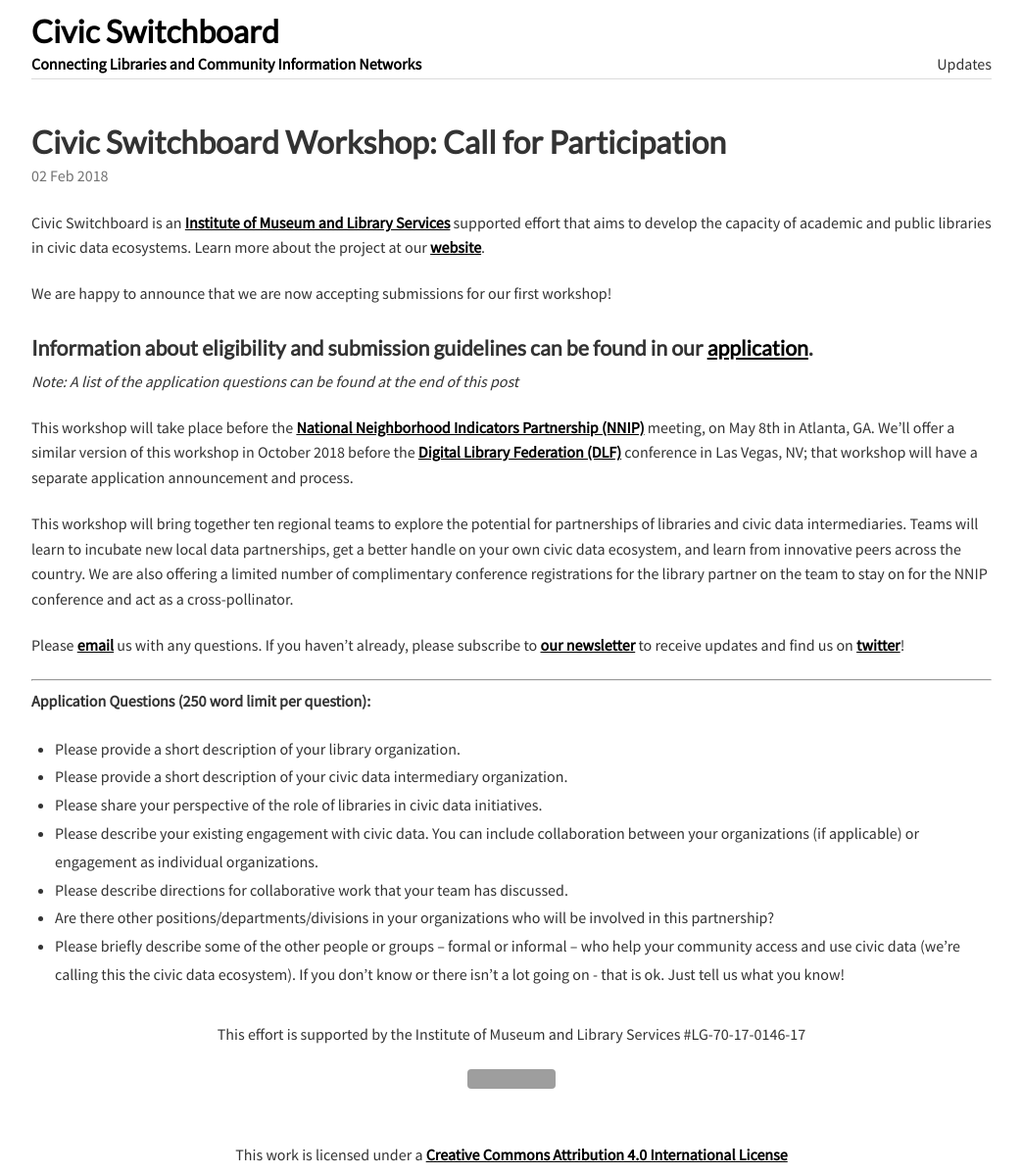
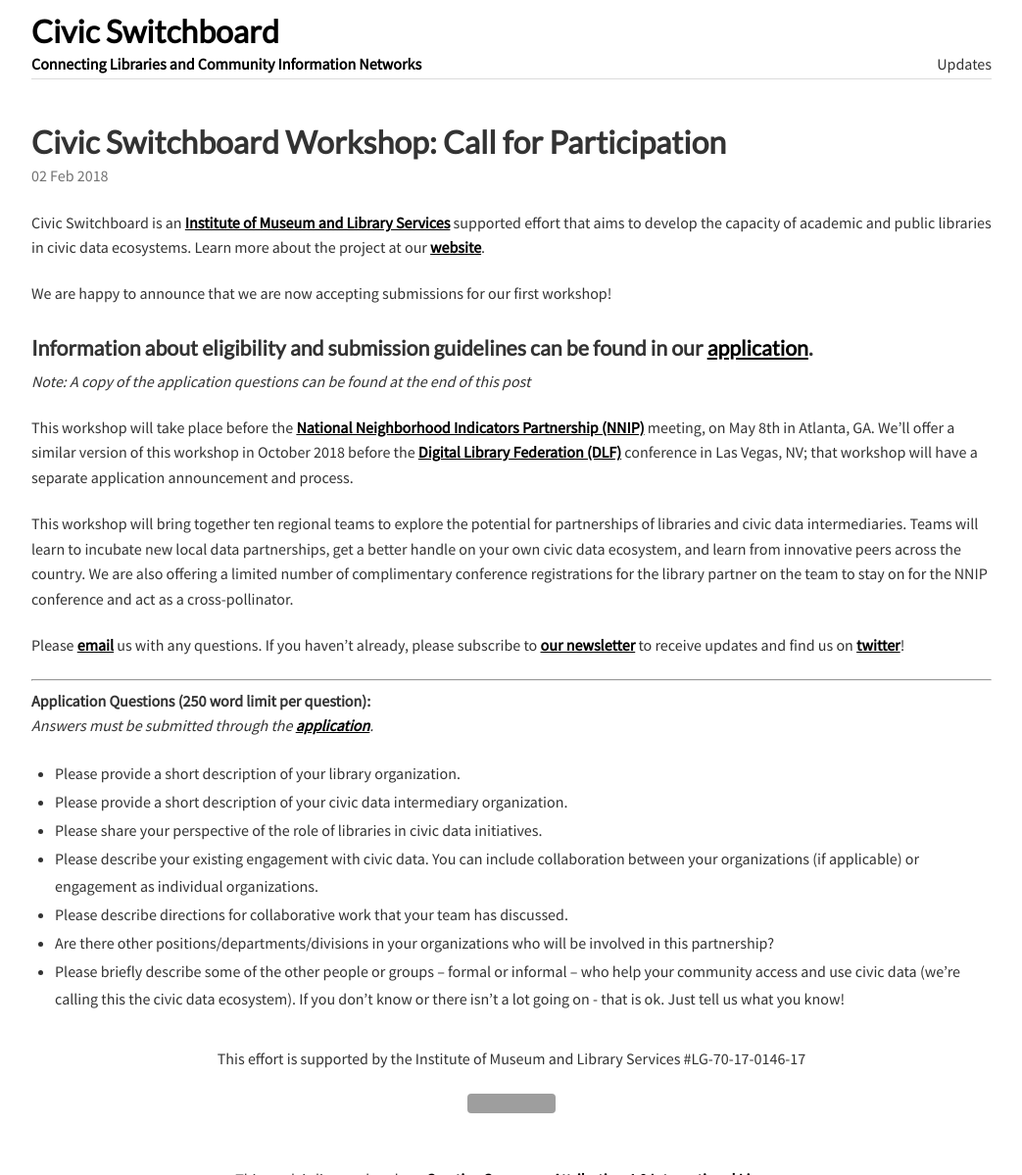
Before and after one commit to civic-switchboard/civic-switchboard.github.io.first, a Jekyll site: the page built from _posts/2018-02-02-post_3.md, in a window 1280 px wide, cut to the strip 0-1199 px from the top of the page. Shown: the whole strip at 98% size, without its empty margins (118-1161 px from the left). Built offline with Jekyll 4.4.1, drawn with Linux system fonts in a browser that asks for light colours; grey boxes are pictures that could not be loaded.

Commit message:
Update 2018-02-02-post_3.md

```diff
--- a/_posts/2018-02-02-post_3.md
+++ b/_posts/2018-02-02-post_3.md
@@ -11,7 +11,7 @@
 We are happy to announce that we are now accepting submissions for our first workshop!
 
 #### Information about eligibility and submission guidelines can be found in our [application](https://goo.gl/forms/SxjfR1Y8PI6fZgX42).
-*Note: A list of the application questions can be found at the end of this post*
+*Note: A copy of the application questions can be found at the end of this post*
 
 
 This workshop will take place before the [National Neighborhood Indicators Partnership (NNIP)](https://www.neighborhoodindicators.org/) meeting, on May 8th in Atlanta, GA.  We'll offer a similar version of this workshop in October 2018 before the [Digital Library Federation (DLF)](https://www.diglib.org/) conference in Las Vegas, NV; that workshop will have a separate application announcement and process.
@@ -28,6 +28,7 @@
 
 
 **Application Questions (250 word limit per question):**
+*Answers must be submitted through the [application](https://goo.gl/forms/SxjfR1Y8PI6fZgX42).*
 * Please provide a short description of your library organization.
 * Please provide a short description of your civic data intermediary organization.
 * Please share your perspective of the role of libraries in civic data initiatives.
```
